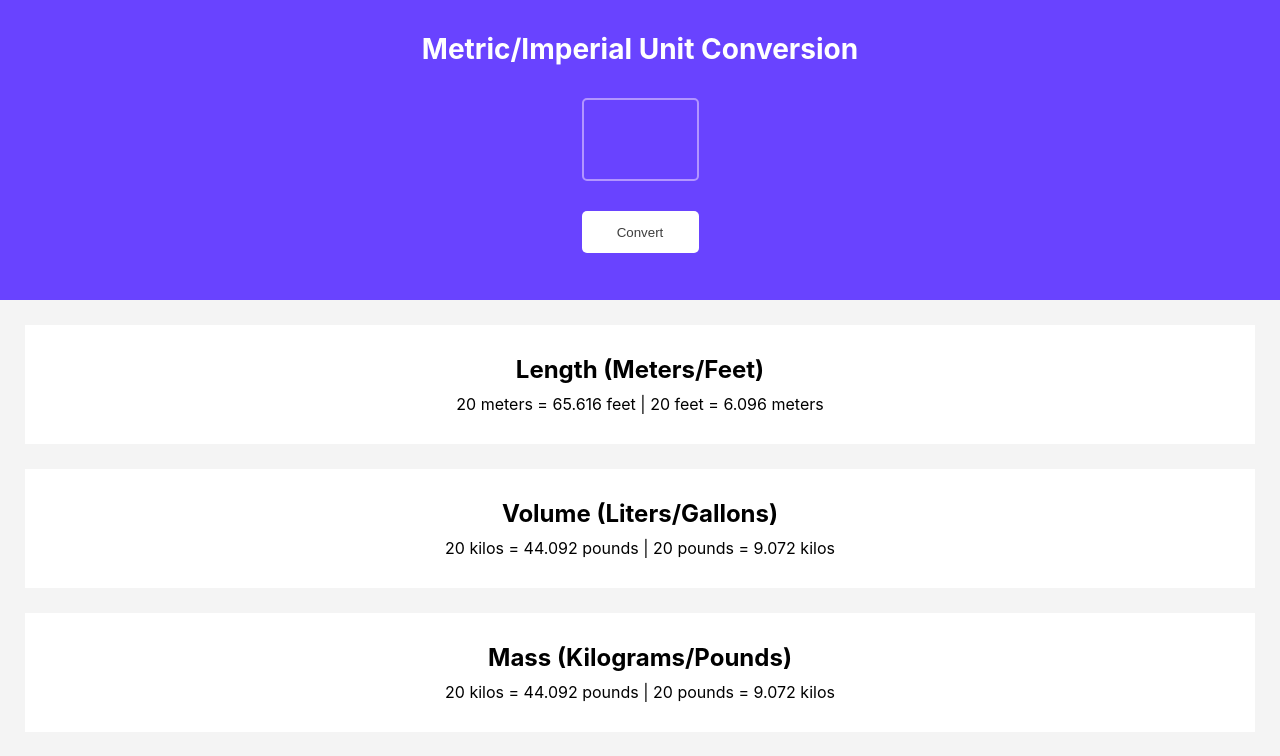
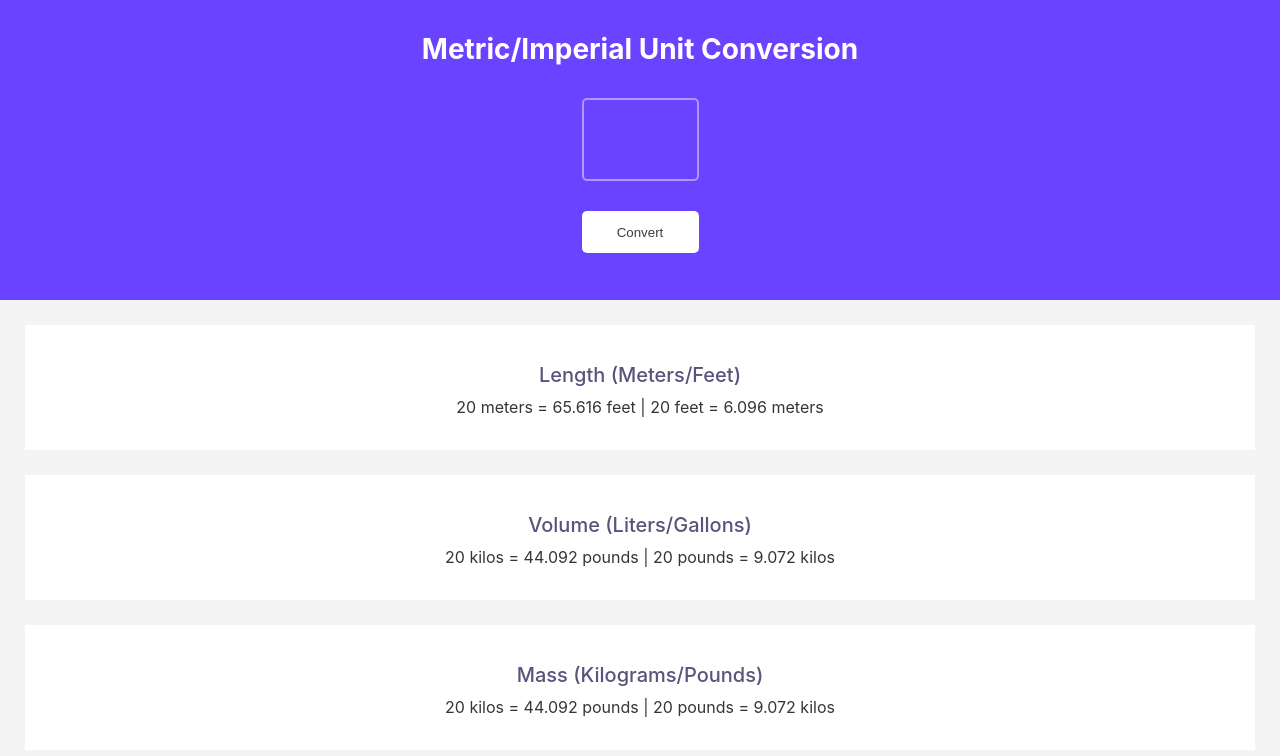
Before and after one commit to EmLopezDev/Unit-Converter, a website built with Vite: page index.html in a window 1280 px wide. Built offline with nearby package versions, Linux system fonts and the light colour scheme.

Commit message:
added styling to results section

```diff
--- a/index.css
+++ b/index.css
@@ -92,7 +92,19 @@ input[type="number"] {
     display: flex;
     flex-direction: column;
     align-items: center;
-    gap: 10px;
-    padding: 30px;
+    gap: 20px;
+    padding: 40px;
     background-color: var(--tercery-bg-color);
 }
+
+.result-header {
+    font-weight: 500;
+    font-size: 20px;
+    line-height: 20px;
+    color: var(--primary-font-color);
+}
+
+.result-details {
+    line-height: 5px;
+    color: var(--secondary-font-color);
+}
--- a/vite.config.js
+++ b/vite.config.js
@@ -1,7 +1,6 @@
-import {defineConfig} from "vite"
+import { defineConfig } from "vite";
 
 export default defineConfig({
-	plugins: [
-
-	]
-})
+    root: "",
+    plugins: [],
+});
```
Also changed, not shown: 1 other file.
